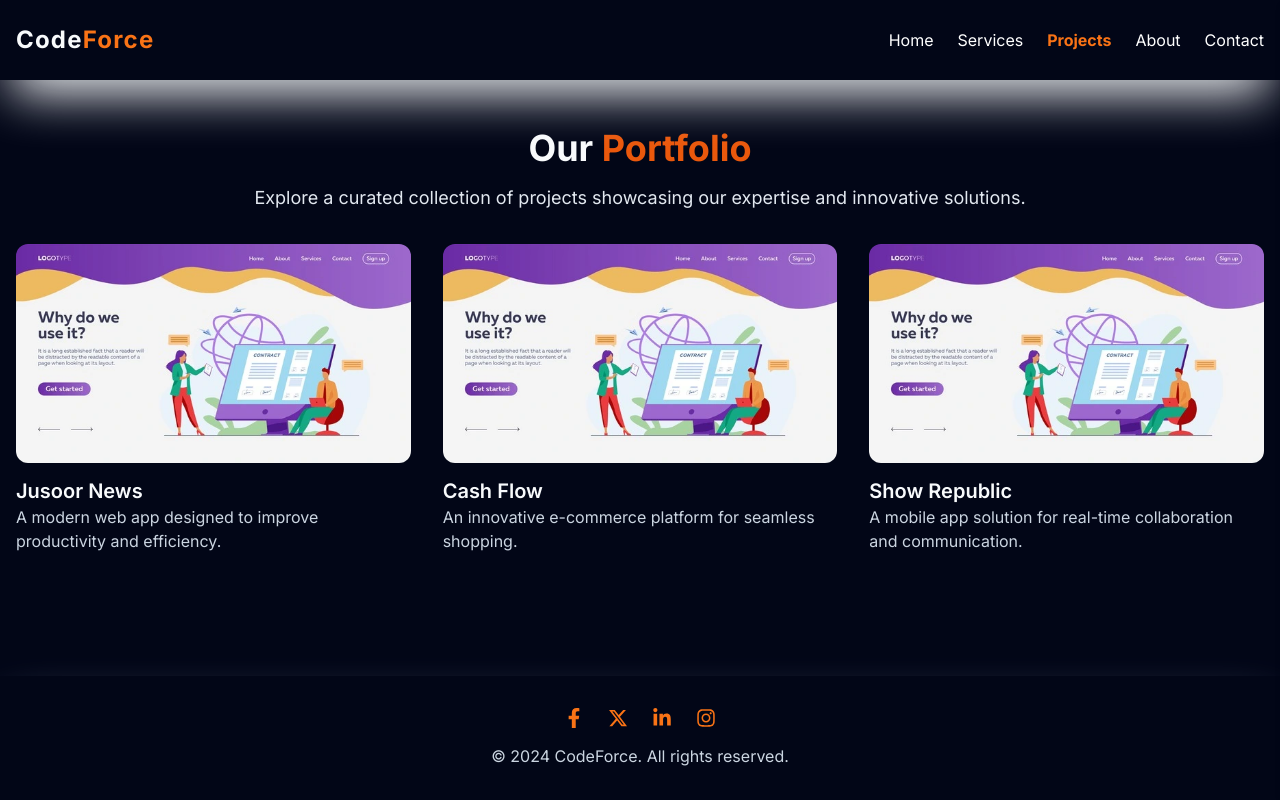
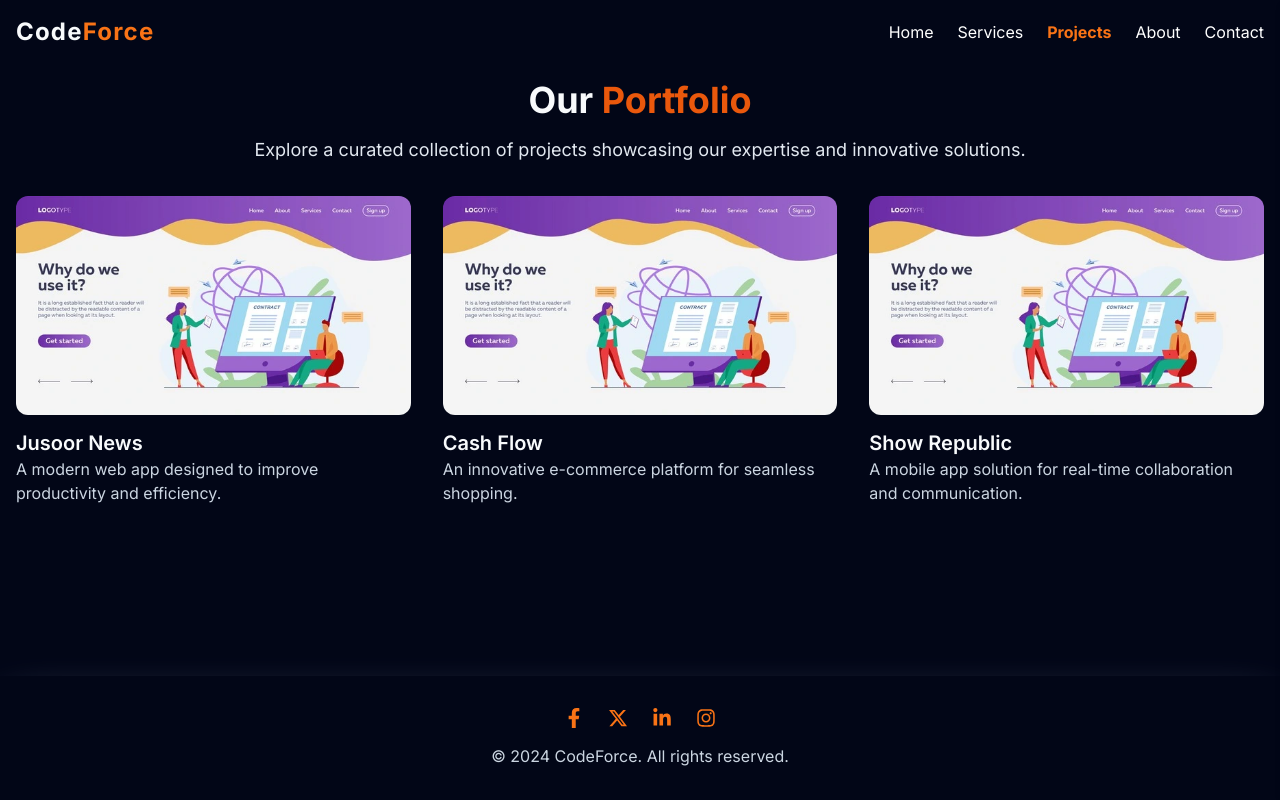
Before and after one commit to arehmaanmughal/codeforce, a React (Vite) app: page /projects in a window 1280 px wide. Built offline with nearby package versions, Linux system fonts and the light colour scheme.

Commit message:
landing page update

```diff
--- a/src/components/About/index.jsx
+++ b/src/components/About/index.jsx
@@ -1,9 +1,9 @@
 import React from "react";
 import { LazyLoadImage } from "react-lazy-load-image-component";
-import office from "../../assets/images/office.jpg";
+import office from "../../assets/images/web-dev.webp";
 const About = () => {
   return (
-    <section id="about" className="py-12">
+    <section id="about">
       <div className="container mx-auto space-y-12 px-4">
         <h2 className="text-3xl font-semibold text-slate-50 text-center">
           Who <span className="text-orange-500">We </span>Are?
--- a/src/components/Contact/index.jsx
+++ b/src/components/Contact/index.jsx
@@ -5,8 +5,8 @@ const Contact = () => {
     e.preventDefault();
   };
   return (
-    <section id="contact" className="pb-12 px-4">
-      <div className="container mx-auto text-center">
+    <section id="contact" className="pb-12">
+      <div className="container mx-auto px-4 text-center">
         <h2 className="text-3xl font-semibold text-slate-50">Contact <span className="text-orange-500">Us</span></h2>
         <form className="mt-8 w-full lg:w-1/2 mx-auto" onSubmit={handleForm}>
           <div className="flex flex-col space-y-4">
--- a/src/components/Hero/index.jsx
+++ b/src/components/Hero/index.jsx
@@ -5,7 +5,7 @@ import "./style.css";
 
 const Hero = () => {
   return (
-    <section className="h-screen sm:h-[600px] flex items-center justify-center text-center bg">
+    <section className="h-screen flex items-center justify-center text-center bg">
       <div className="bg-slate-800 bg-opacity-70 h-full w-full p-10 flex items-center justify-center">
         <div className="space-y-6 space-x-3 max-w-4xl">
           <h2 className="text-4xl sm:text-5xl md:text-6xl lg:text-7xl leading-[3rem] sm:leading-[4rem] md:leading-[5rem] lg:leading-[6rem] font-bold text-slate-50 inline-block capitalize">
--- a/src/components/Projects/index.jsx
+++ b/src/components/Projects/index.jsx
@@ -5,8 +5,8 @@ import { LazyLoadImage } from "react-lazy-load-image-component";
 import "react-lazy-load-image-component/src/effects/blur.css";
 const Projects = () => {
   return (
-    <section id="portfolio" className="py-12 px-4">
-      <div className="container mx-auto">
+    <section id="portfolio">
+      <div className="container mx-auto px-4">
         <h2 className="text-4xl font-bold text-slate-50 text-center">
           Our <span className="text-orange-600">Portfolio</span>
         </h2>
--- a/src/components/Services/index.jsx
+++ b/src/components/Services/index.jsx
@@ -3,7 +3,7 @@ import { Link } from "react-router-dom";
 import servicesData from "../../data/services";
 const Services = () => {
   return (
-    <section id="services" className="py-12">
+    <section id="services">
       <div className="container mx-auto text-center px-4">
         <h2 className="text-4xl font-bold text-slate-50">
           Our <span className="text-orange-600">Expertise</span>
--- a/src/components/Team/index.jsx
+++ b/src/components/Team/index.jsx
@@ -4,8 +4,8 @@ import teamData from "../../data/team";
 
 const Team = () => {
   return (
-    <section id="team" className="py-12 px-4">
-      <div className="container mx-auto text-center">
+    <section id="team">
+      <div className="container mx-auto px-4 text-center">
         <h2 className="text-4xl font-bold text-slate-50">
           Our <span className="text-orange-600">Leadership</span>
         </h2>
--- a/src/components/Technologies/index.jsx
+++ b/src/components/Technologies/index.jsx
@@ -45,7 +45,7 @@ const Technologies = () => {
   ];
 
   return (
-    <section className="py-12">
+    <section className="">
       <Marquee velocity={20} resetAfterTries={200} className="flex items-center">
         {logos.map((logo, index) => (
           <div key={index} className="mx-6">
--- a/src/layout/Header/index.jsx
+++ b/src/layout/Header/index.jsx
@@ -31,11 +31,11 @@ const Header = () => {
   const isHomePage = location.pathname === "/";
   return (
     <nav
-      className={`fixed top-0 left-0 w-full z-10 transition-colors duration-300  py-6 ${
+      className={`fixed top-0 left-0 w-full z-10 transition-colors duration-300  py-4 ${
         isHomePage && scrollPosition > 50
-          ? "bg-slate-950 shadow-2xl shadow-slate-400"
+          ? "bg-slate-950"
           : !isHomePage
-          ? "bg-slate-950 shadow-2xl shadow-slate-50"
+          ? "bg-slate-950"
           : "bg-transparent"
       }`}
     >
@@ -114,7 +114,7 @@ const Header = () => {
       {/* Services dropdown */}
       {showServicesDropdown && (
         <motion.div
-          className="absolute left-0 top-0 bg-blue-500 pt-6 pb-6 text-slate-50 z-0 w-full"
+          className="absolute left-0 top-0 bg-blue-500 pt-4 pb-6 text-slate-50 z-0 w-full"
           initial={{ y: -300, opacity: 0 }}
           animate={{ y: 0, opacity: 1 }}
           transition={{ duration: 0.5 }}
--- a/src/pages/Home/index.jsx
+++ b/src/pages/Home/index.jsx
@@ -60,7 +60,7 @@ const Home = () => {
   };
 
   return (
-    <div>
+    <div className="space-y-12">
       <Suspense fallback={<div>Loading...</div>}>
         <SectionAnimation {...heroAnimation}>
           <Hero />
```
